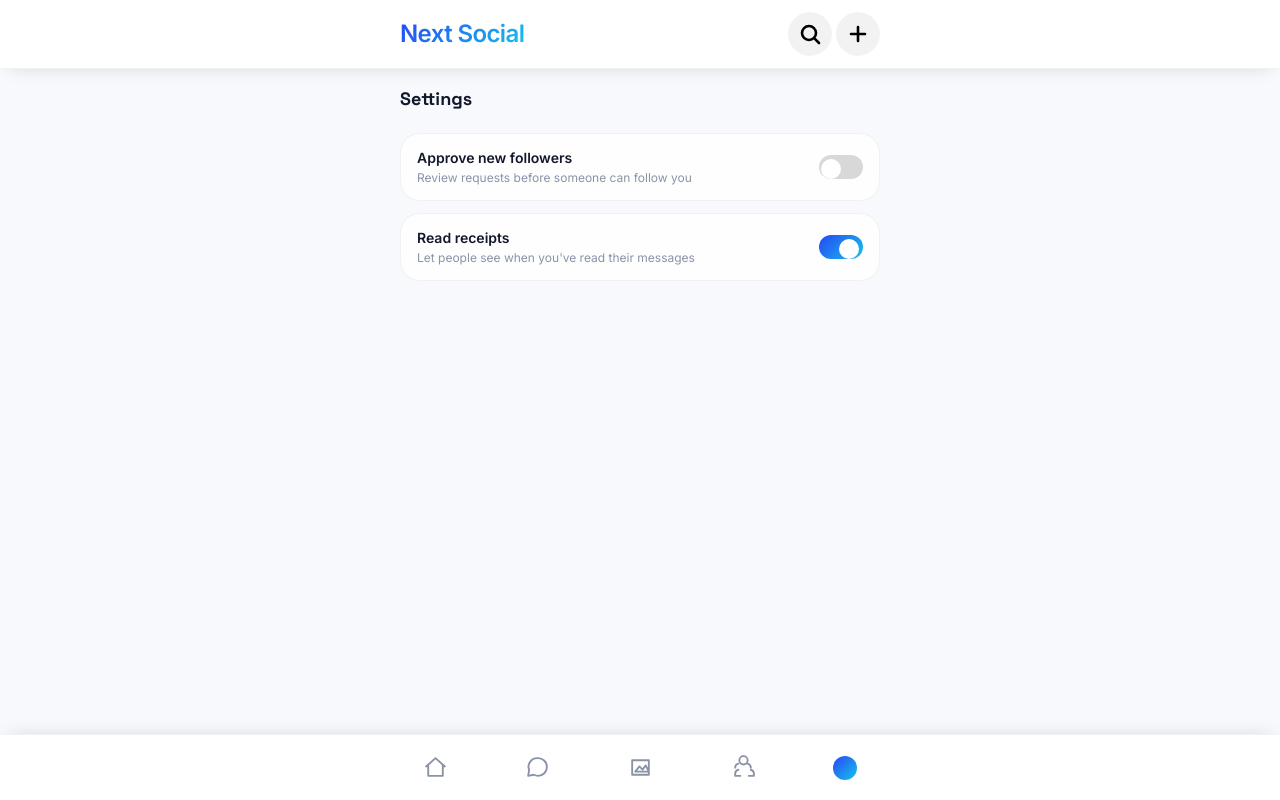
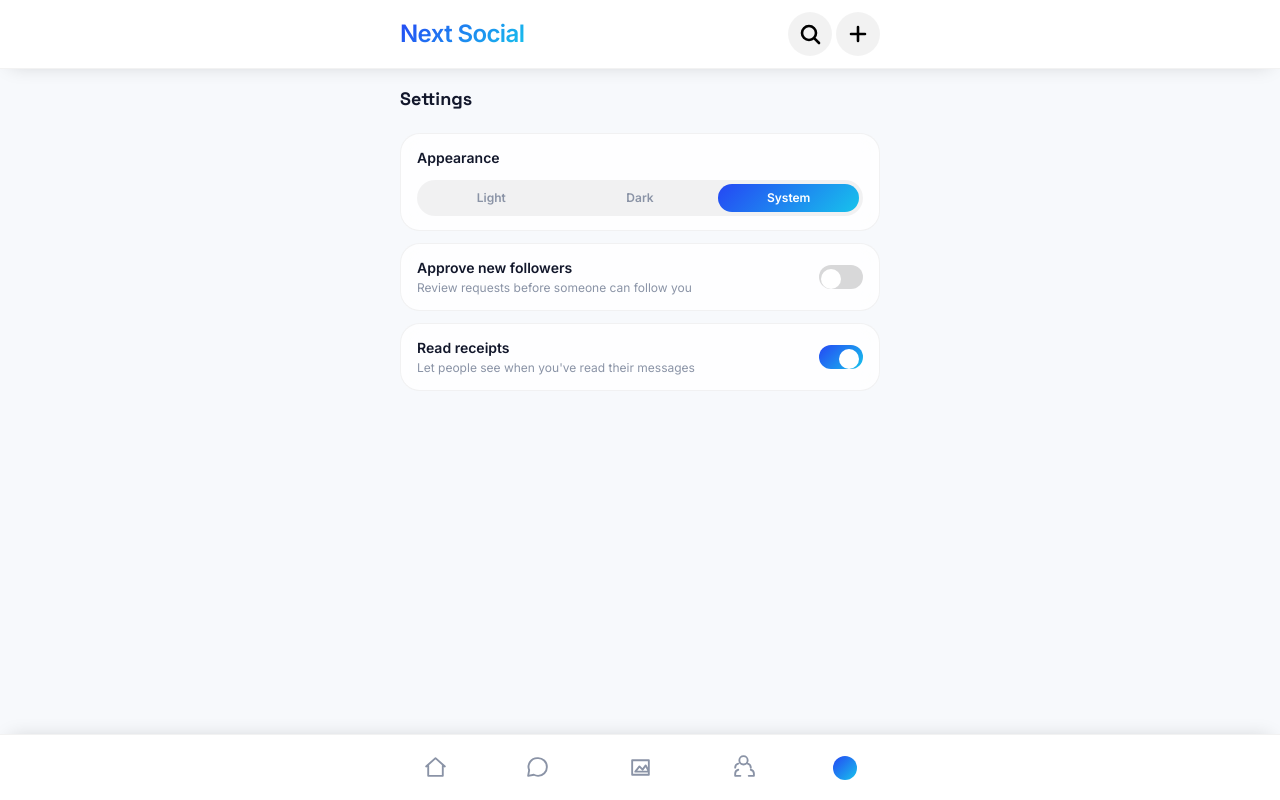
Before and after one commit to maria01-arch/Pictogram, a Next.js app: page /settings in a window 1280 px wide. Built offline with nearby package versions, Linux system fonts and the light colour scheme; no server answers.

Commit message:
feat: full dark mode — the actual toggle mechanism was never wired up, all existing dark: styling was inert until now

```diff
--- a/src/app/layout.tsx
+++ b/src/app/layout.tsx
@@ -5,6 +5,7 @@ import AppChrome from "@/components/AppChrome";
 import { TopLoadingProvider } from "@/components/TopLoadingBar";
 import OneSignalInit from "@/components/OneSignalInit";
 import RealtimeNotificationListener from "@/components/RealtimeNotificationListener";
+import ThemeInit from "@/components/ThemeInit";
 
 const spaceGrotesk = Space_Grotesk({
   subsets: ["latin"],
@@ -40,8 +41,24 @@ export const viewport: Viewport = {
 
 export default function RootLayout({ children }: { children: React.ReactNode }) {
   return (
-    <html lang="en" className={`${spaceGrotesk.variable} ${inter.variable}`}>
+    <html lang="en" className={`${spaceGrotesk.variable} ${inter.variable}`} suppressHydrationWarning>
+      <head>
+        {/* Runs synchronously before anything paints, so the correct theme
+            is already applied on first frame — no flash of the wrong theme
+            while React hydrates. This is also the very first place .dark
+            ever gets added to <html> in this app; see src/lib/theme.ts. */}
+        <script
+          dangerouslySetInnerHTML={{
+            __html: `try {
+  var pref = localStorage.getItem('pictogram_theme') || 'system';
+  var isDark = pref === 'dark' || (pref === 'system' && window.matchMedia('(prefers-color-scheme: dark)').matches);
+  document.documentElement.classList.toggle('dark', isDark);
+} catch (e) {}`,
+          }}
+        />
+      </head>
       <body className="min-h-screen">
+        <ThemeInit />
         <OneSignalInit />
         <RealtimeNotificationListener />
         <TopLoadingProvider>
--- a/src/components/SettingsView.tsx
+++ b/src/components/SettingsView.tsx
@@ -4,6 +4,7 @@ import { useEffect, useState } from "react";
 import Link from "next/link";
 import { supabase } from "@/lib/supabaseClient";
 import { checkIsAdmin } from "../lib/admin";
+import { getStoredTheme, applyTheme, type ThemePreference } from "@/lib/theme";
 
 export default function SettingsView() {
   const [requiresApproval, setRequiresApproval] = useState(false);
@@ -11,6 +12,16 @@ export default function SettingsView() {
   const [loading, setLoading] = useState(true);
   const [userId, setUserId] = useState<string | null>(null);
   const [isAdmin, setIsAdmin] = useState(false);
+  const [theme, setTheme] = useState<ThemePreference>("system");
+
+  useEffect(() => {
+    setTheme(getStoredTheme());
+  }, []);
+
+  function handleThemeChange(pref: ThemePreference) {
+    setTheme(pref);
+    applyTheme(pref);
+  }
 
   useEffect(() => {
     async function load() {
@@ -50,7 +61,24 @@ export default function SettingsView() {
     <div className="px-4 pb-8 pt-4">
       <h2 className="text-lg font-bold">Settings</h2>
 
-      <div className="mt-5 flex items-center justify-between rounded-xl2 glass-card px-4 py-3.5">
+      <div className="mt-5 rounded-xl2 glass-card px-4 py-3.5">
+        <p className="text-sm font-semibold">Appearance</p>
+        <div className="mt-3 flex gap-2 rounded-full bg-black/5 p-1 dark:bg-white/10">
+          {(["light", "dark", "system"] as const).map((t) => (
+            <button
+              key={t}
+              onClick={() => handleThemeChange(t)}
+              className={`flex-1 rounded-full py-1.5 text-xs font-semibold capitalize transition ${
+                theme === t ? "bg-brand-gradient text-white" : "text-ink-muted"
+              }`}
+            >
+              {t}
+            </button>
+          ))}
+        </div>
+      </div>
+
+      <div className="mt-3 flex items-center justify-between rounded-xl2 glass-card px-4 py-3.5">
         <div>
           <p className="text-sm font-semibold">Approve new followers</p>
           <p className="mt-0.5 text-xs text-ink-muted">Review requests before someone can follow you</p>
--- /dev/null
+++ b/src/components/ThemeInit.tsx
@@ -0,0 +1,19 @@
+"use client";
+
+import { useEffect } from "react";
+import { getStoredTheme, applyTheme } from "@/lib/theme";
+
+export default function ThemeInit() {
+  useEffect(() => {
+    applyTheme(getStoredTheme());
+
+    const mql = window.matchMedia("(prefers-color-scheme: dark)");
+    function onChange() {
+      if (getStoredTheme() === "system") applyTheme("system");
+    }
+    mql.addEventListener("change", onChange);
+    return () => mql.removeEventListener("change", onChange);
+  }, []);
+
+  return null;
+}
--- /dev/null
+++ b/src/lib/theme.ts
@@ -0,0 +1,26 @@
+export type ThemePreference = "light" | "dark" | "system";
+
+const STORAGE_KEY = "pictogram_theme";
+
+export function getStoredTheme(): ThemePreference {
+  if (typeof window === "undefined") return "system";
+  const v = localStorage.getItem(STORAGE_KEY);
+  return v === "light" || v === "dark" || v === "system" ? v : "system";
+}
+
+export function resolveIsDark(pref: ThemePreference): boolean {
+  if (pref === "dark") return true;
+  if (pref === "light") return false;
+  return typeof window !== "undefined" && window.matchMedia("(prefers-color-scheme: dark)").matches;
+}
+
+// Applies the class Tailwind's darkMode:"class" strategy looks for, and
+// persists the choice. This is the ONLY thing that makes any of the app's
+// dark: utility classes actually take effect — until this runs, nothing
+// ever adds/removes .dark on <html>, so every dark: style in the app is
+// inert no matter how the device/browser is set.
+export function applyTheme(pref: ThemePreference) {
+  if (typeof document === "undefined") return;
+  document.documentElement.classList.toggle("dark", resolveIsDark(pref));
+  localStorage.setItem(STORAGE_KEY, pref);
+}
```
